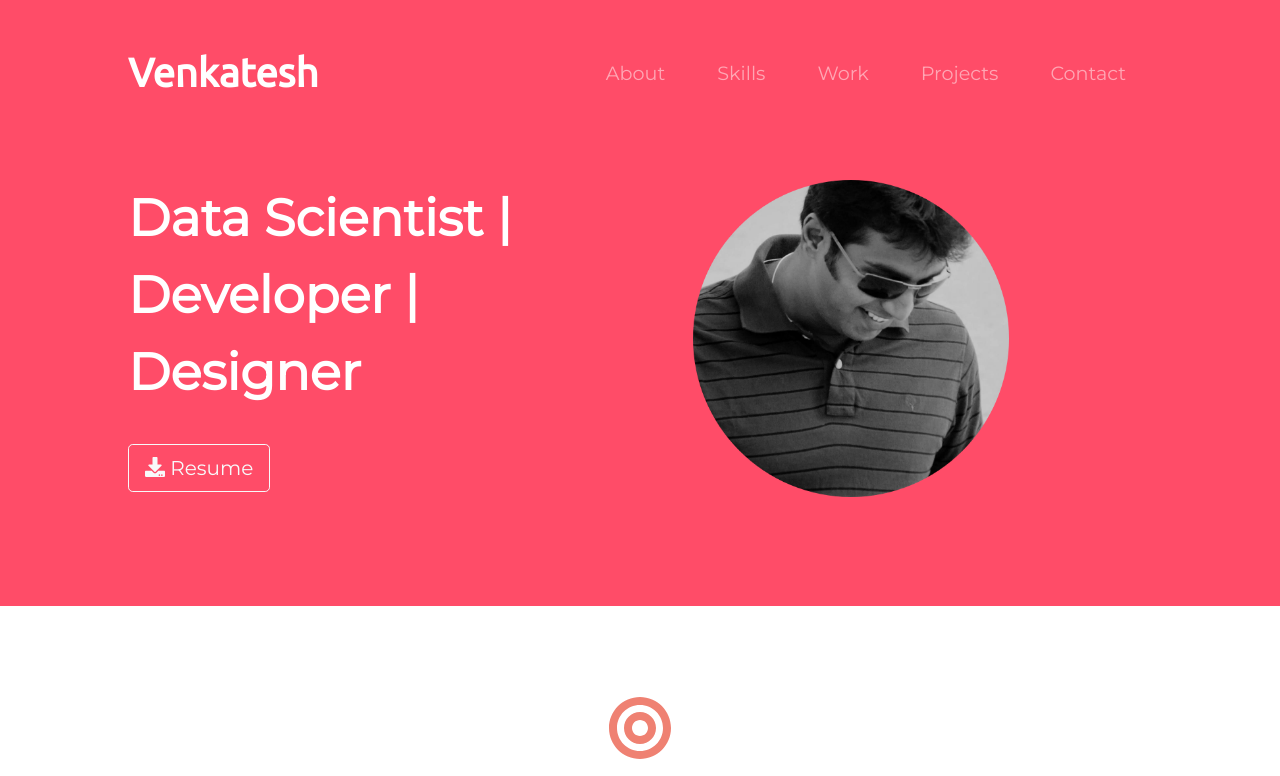
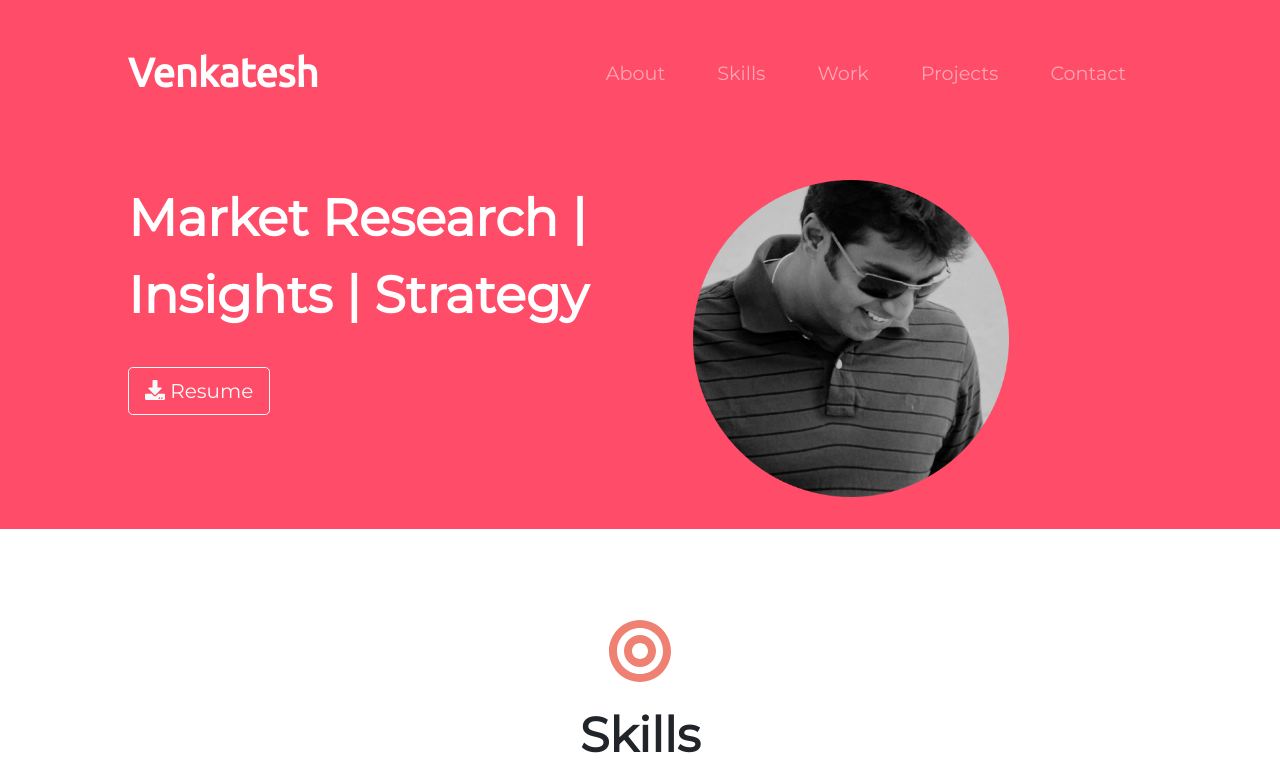
Before and after one commit to v3nkat3sh/CV, a plain HTML site: page index.html in a window 1280 px wide. Shown: the top 776 px of the page. Drawn offline with nearby package versions, Linux system fonts and the light colour scheme.

Commit message:
Add files via upload

```diff
--- a/index.html
+++ b/index.html
@@ -7,6 +7,7 @@
   <!-- Bootstrap CDN -->
   <link rel="stylesheet" href="https://stackpath.bootstrapcdn.com/bootstrap/4.4.1/css/bootstrap.min.css" integrity="sha384-Vkoo8x4CGsO3+Hhxv8T/Q5PaXtkKtu6ug5TOeNV6gBiFeWPGFN9MuhOf23Q9Ifjh" crossorigin="anonymous">
   <link rel="stylesheet" href="css/styles.css">
+  <link rel="icon" href="favicon.ico">
   <!-- FontAwesome CDN -->
   <script defer src="https://use.fontawesome.com/releases/v5.0.7/js/all.js"></script>
   <!-- Google Fonts CDN -->
@@ -54,7 +55,7 @@
 
       <div class="row">
         <div class="col-lg-6">
-          <h1>Data Scientist | Developer | Designer</h1>
+          <h1>Market Research | Insights | Strategy</h1>
           <!-- <button type="button" class="btn btn-dark btn-lg download-button"><i class="fab fa-apple"></i> Download</button> -->
           <button type="button" class="btn btn-outline-light btn-lg download-button"><i class="fas fa-download"></i> Resume</button>
         </div>
```
